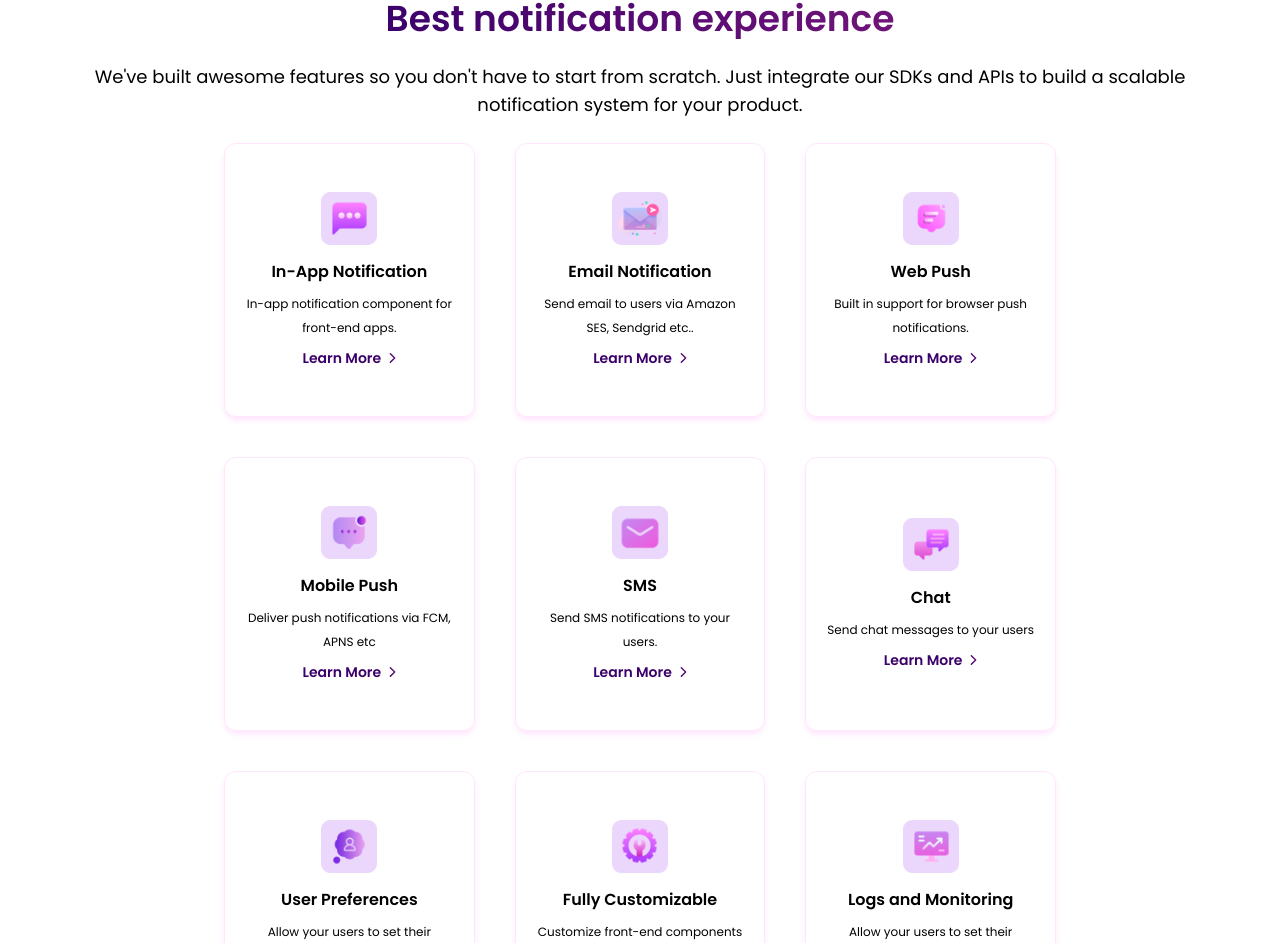
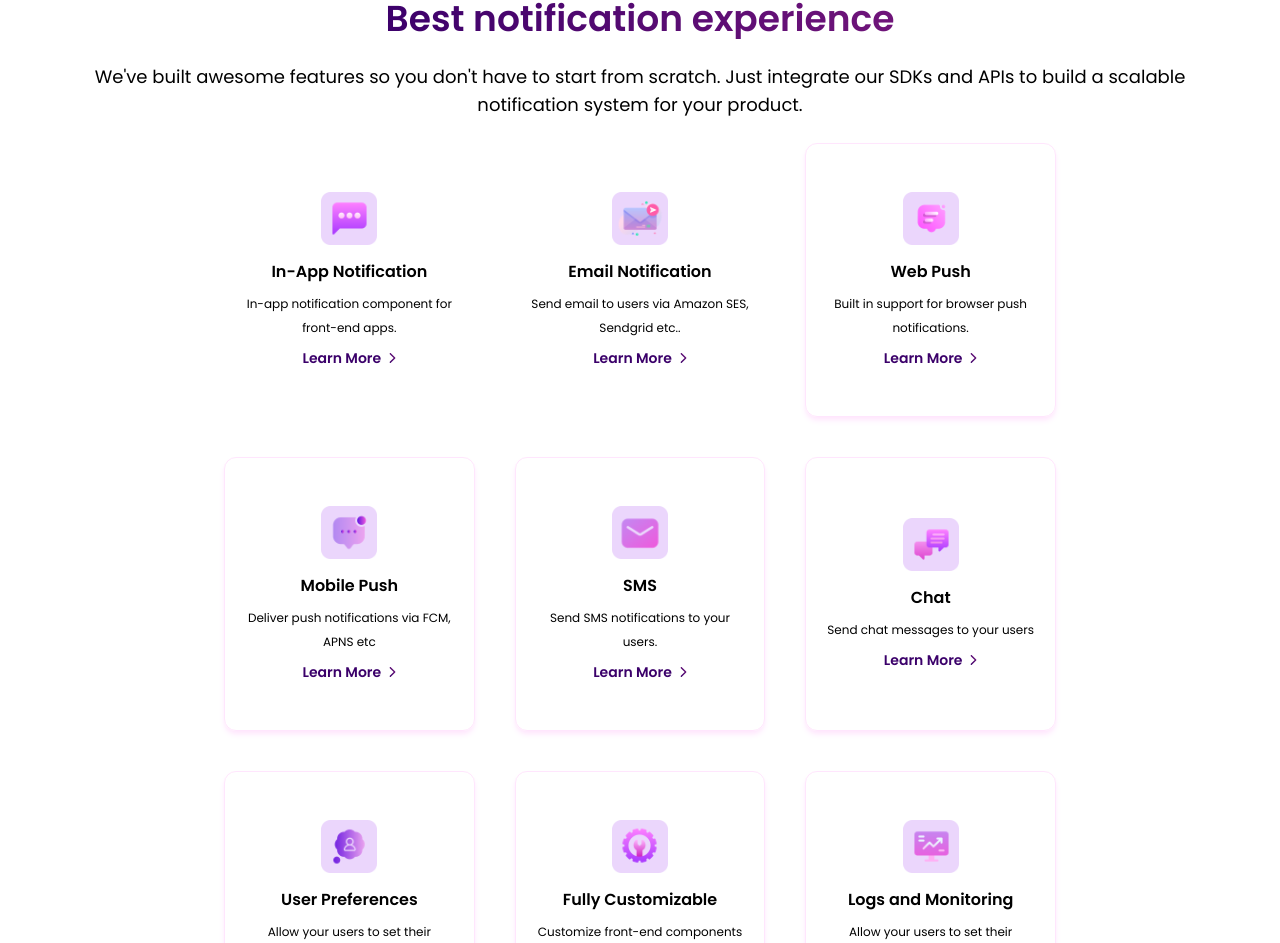
Before and after one commit to Ashrayaa/Engagespot, a Next.js app: page / in a window 1280 px wide. Shown: the part 967-1910 px from the top of the page. Built offline with nearby package versions, Linux system fonts and the light colour scheme.

Commit message:
ui issue fix

```diff
--- a/components/Screen4.tsx
+++ b/components/Screen4.tsx
@@ -29,7 +29,7 @@ export default function Screen4({}: Props) {
 
       <div className="flex flex-col justify-center gap-6 py-6 px-4 lg:gap-10 lg:px-32 xl:px-44">
         <div className="md:grid md:grid-cols-3 md:grid-flow-col lg:gap-10 grid gap-6 md:text-center md:justify-center">
-          <div className="border md:flex md:flex-col sm:justify-center md:items-center gap-2 p-4 rounded-xl shadow-md shadow-[#FFE6FD] md:hover:border-[#FFE6FD] border-[#FFE6FD] lg:py-12">
+          <div className="hover:border md:flex md:flex-col sm:justify-center md:items-center gap-2 p-4 rounded-xl hover:shadow-md hover:shadow-[#FFE6FD] hover:border-[#FFE6FD] lg:py-12">
             {/* logo */}
             <div className="w-14">
               <Image src={Inapp} alt="In app notification" />
@@ -47,7 +47,7 @@ export default function Screen4({}: Props) {
             </div>
           </div>
 
-          <div className="border md:flex md:flex-col sm:justify-center md:items-center gap-2 p-4 rounded-xl md:hover:border md:hover:shadow-md shadow-md md:hover:shadow-[#FFE6FD] shadow-[#FFE6FD] md:hover:border-[#FFE6FD] border-[#FFE6FD] lg:py-12">
+          <div className="hover:border md:flex md:flex-col sm:justify-center md:items-center gap-2 p-4 rounded-xl  hover:shadow-md hover:shadow-[#FFE6FD] hover:border-[#FFE6FD] lg:py-12">
             {/* logo */}
             <div className="w-14">
               <Image src={Email} alt="Email notification" />
```
